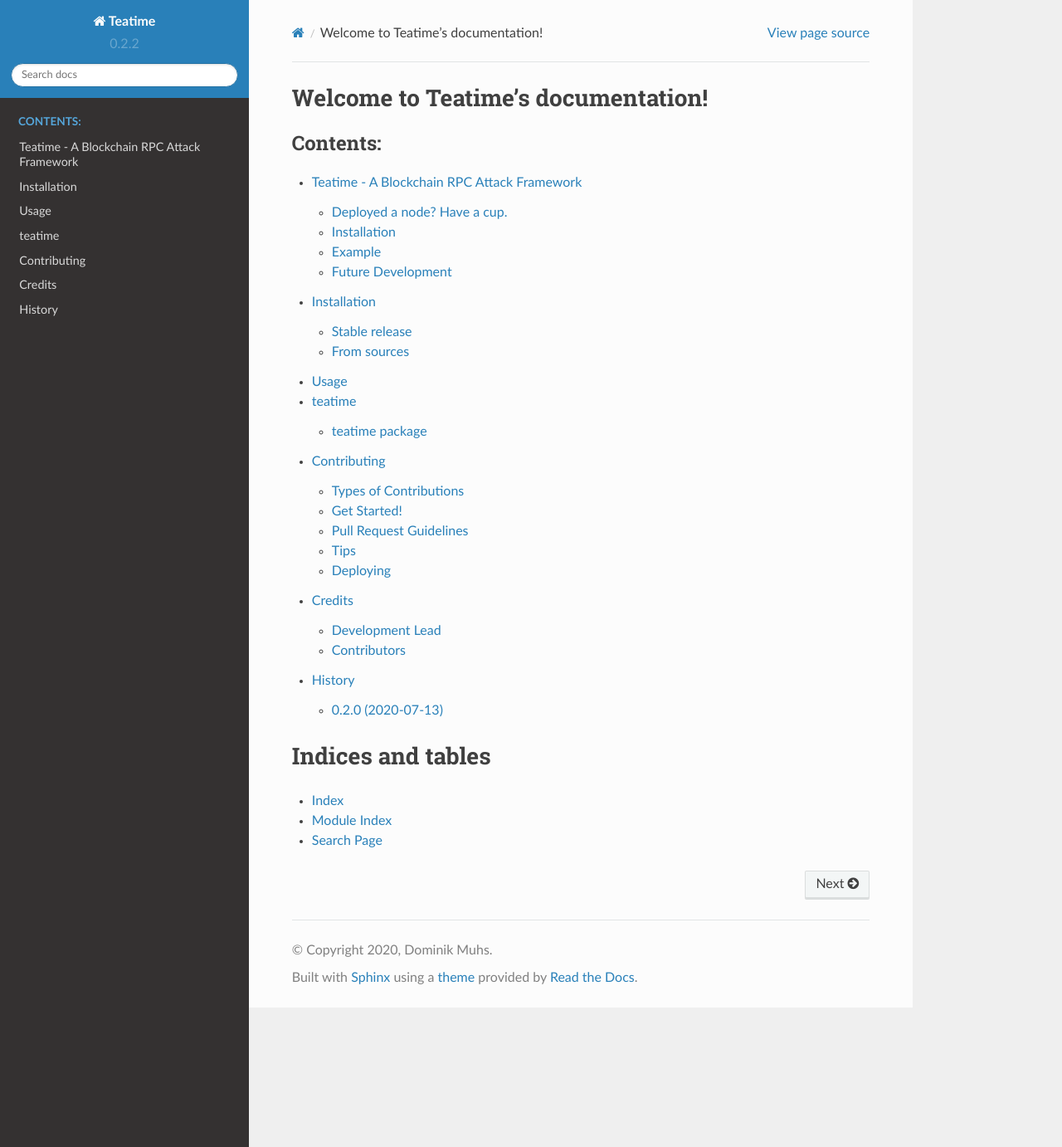
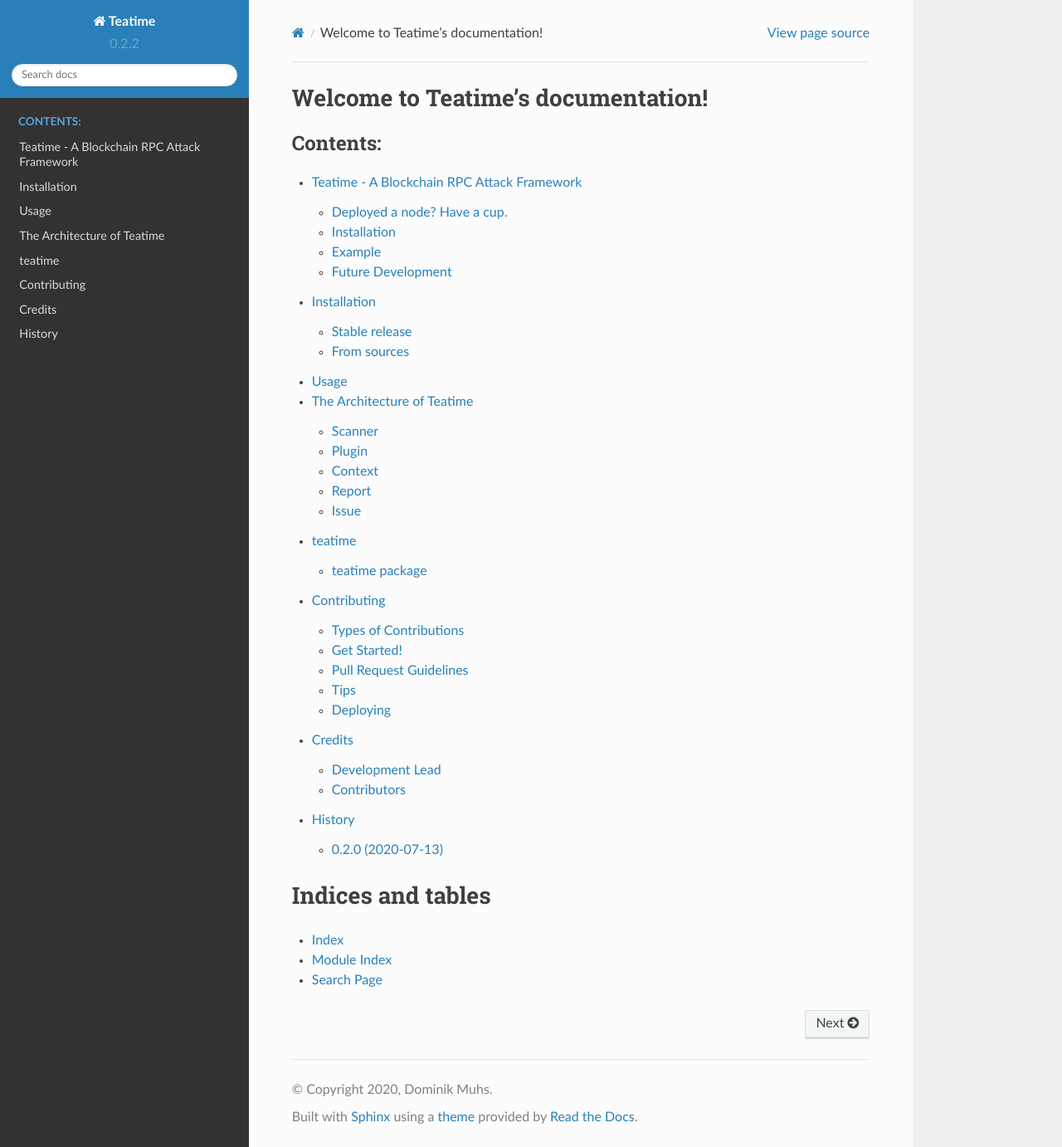
Before and after one commit to dmuhs/teatime, a Sphinx documentation site: the page built from docs/index.rst, in a window 1280 px wide and 1382 px high. Shown: the whole window at 83% size. Built offline with Sphinx 7.4.7 and the Read the Docs theme 2.0.0, drawn with Linux system fonts in a browser that asks for light colours; part of the change alters nothing that is shown.

Commit message:
Add architecture docs

```diff
--- /dev/null
+++ b/docs/architecture.rst
@@ -0,0 +1,94 @@
+The Architecture of Teatime
+===========================
+
+In this document we will get to know the design decisions behind Teatime and
+introduce the library's primitives to make development more intuitive. There
+are five components to Teatime that make up its inner workings:
+
+- **Scanner**: A scanner executes one or more plugins on a given target
+- **Plugin**: Plugins are where the magic happens: They perform the checks and generate issues
+- **Context**: The context object is passed from one scanner to the next and holds report meta data
+- **Report**: The report object inside the context is where Plugins add their issues
+- **Issue**: This basic building block holds data about findings such as title, severity, and much more
+
+
+Scanner
+-------
+
+The :code:`Scanner` class is a user's entry point to Teatime. It takes an IP, port, node type, and
+a list of :code:`Plugin` instances to execute on the target. Behind the scenes, it
+initializes a fresh :code:`Context` class, which is passed between the plugins to aggregate
+report data.
+
+In the current implementation, the :code:`Scanner` class executes the given plugin list
+sequentially on the target. The list order is equivalent to the execution order. This means
+that a plugin could provide meta data in a report that another plugin further down the line
+can use. While this is not recommended because it introduces implicit dependencies, it
+can certainly be used to build highly customized and complex scanning pipelines.
+
+After the scan is done, the :code:`Scanner` class attaches the time elapsed for the
+scan to the report's meta data.
+
+
+Plugin
+------
+
+The :code:`Plugin` class is a base for all concrete scans of Teatime. A Plugin can
+execute one or more checks on the given target. To specify your own behaviour, the
+base :code:`Plugin` class contains an abstract method :code:`_check` that can be
+overridden by the user. This method gets a :code:`Context` object (hopefully)
+containing all relevant meta data needed by the plugin.
+
+For RPC interaction specifically, the :code:`Plugin` class contains a helper
+method to query RPC endpoints in a robust way and handle connection errors along the
+way. To prevent Teatime from crashing completely in case of plugin-related errors,
+it is recommended to raise and reraise a :code:`PluginException`. This can be
+caught easily on the top level, e.g. by the routine executing the scanner.
+
+
+Context
+-------
+
+The :code:`Context` object contains report- and target-related information instructing
+the :code:`Plugin` classes. It contains the target, the :code:`Report` object, node type,
+and an extra data dictionary for any additional information that e.g. needs to be passed
+further down the plugin pipeline. Per scan, there is only one :code:`Context` instance
+(initialized in the :code:`Scanner` at the beginning of a scan), which gets shared
+across Plugin instances as they are executed in the pipeline.
+
+
+Report
+------
+
+The :code:`Report` object is essentially a container for :code:`Issue` objects, along
+with meta data on the executed scan. It contains a UUID for traceability, the target,
+a creation timestamp, a list of issues, and a meta data dictionary for any additional
+information that should be communicated to the user.
+
+The idea of wrapping issues in a report and duplicating information such as the target
+is that each :code:`Report` object should be independent. Thinking of developers who
+might want to pass Teatime report data into a database, or export it as a file, this
+is a nice property to have, because no additional data apart from the object itself is
+required.
+
+Furthermore, the :code:`Report` class contains various helper methods that make
+serialization and common checks, such as checking for high-severity issues, easier.
+
+
+Issue
+-----
+
+This is the lowest-level primitive. The :code:`Issue` object can be added to a
+:code:`Report` instance by using its :code:`add_issue` method. Each issue contains
+a UUID for traceability, a title, description, severity, and a raw data field. The
+latter one is meant to contain the raw RPC response. For example, if a scan has
+detected an information leak, the raw data field can be populated with the actual
+leaking information text, without cluttering the title or description - thus keeping
+issues readable and allowing the user to omit large strings when presenting an issue
+to the user.
+
+Just like the :code:`Report` class, an :code:`Issue` object contains various helper
+method for easier serialization, as well as determining whether the issue at hand is
+severe. Wrapping issues into their own object has the advantage of enforcing a standard
+format across plugins and requiring them to provide information that help the user
+make sense of what has been reported.
--- a/docs/index.rst
+++ b/docs/index.rst
@@ -2,16 +2,17 @@ Welcome to Teatime's documentation!
 ======================================
 
 .. toctree::
-   :maxdepth: 2
-   :caption: Contents:
+    :maxdepth: 2
+    :caption: Contents:
 
-   readme
-   installation
-   usage
-   modules
-   contributing
-   authors
-   history
+    readme
+    installation
+    usage
+    architecture
+    modules
+    contributing
+    authors
+    history
 
 Indices and tables
 ==================
```
